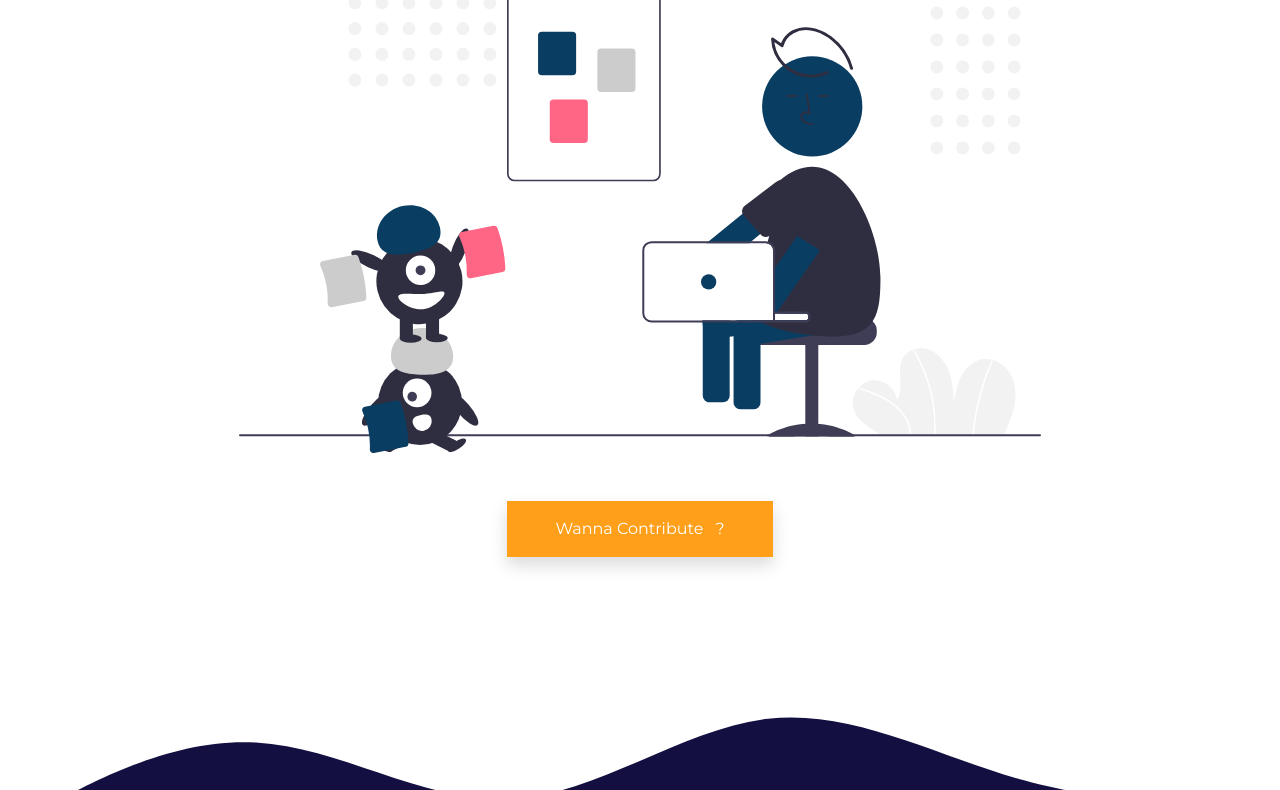
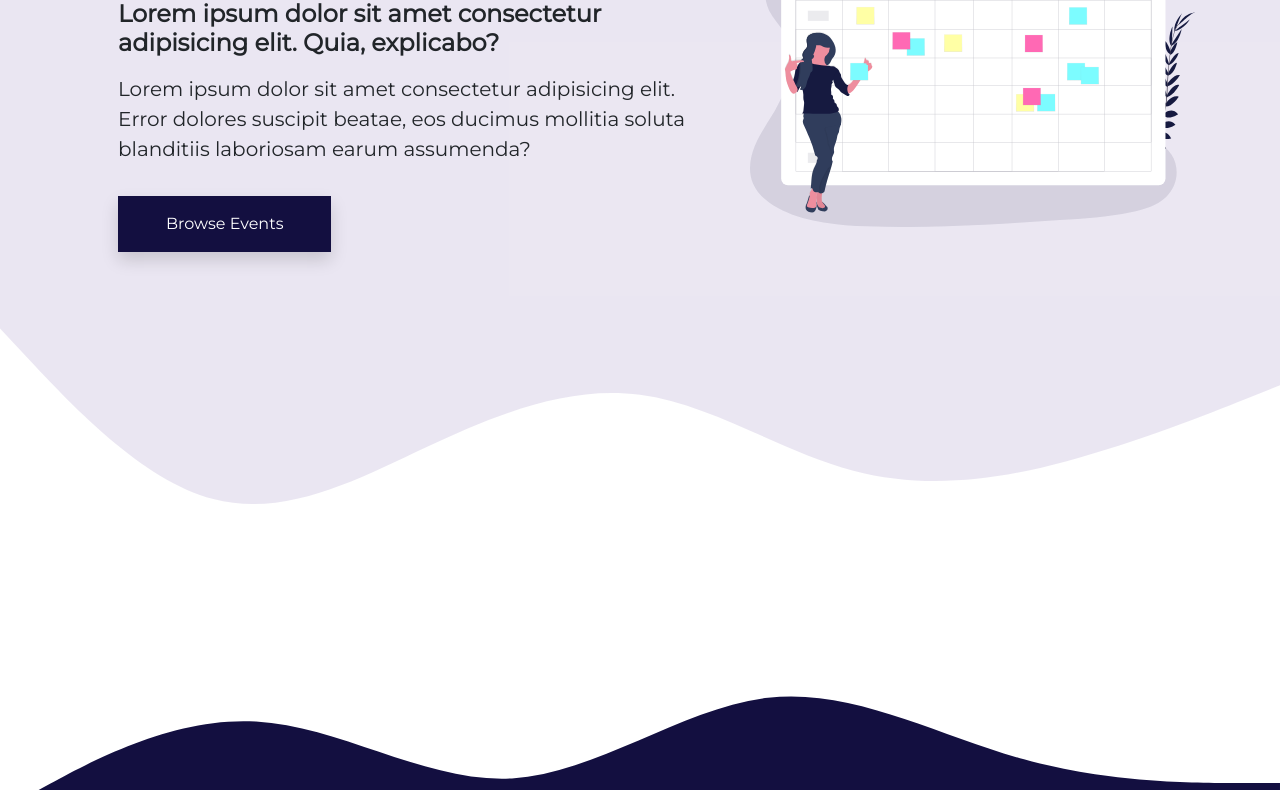
Before and after one commit to avikaevents/avikaevents.github.io, a plain HTML site: page index.html in a window 1280 px wide. Shown: the part 213-1003 px from the top of the page. Drawn offline with nearby package versions, Linux system fonts and the light colour scheme.

Commit message:
updating first UI look

```diff
--- a/css/style.css
+++ b/css/style.css
@@ -55,7 +55,7 @@ p,
 }
 
 .bg-light-main {
-    background-color: #130f4021;
+    background-color: #6a4ea123;
 }
 
 @media (max-width: 320px) {
--- a/index.html
+++ b/index.html
@@ -16,16 +16,41 @@
     <!--importing static HTML CODE-->
     <script src="./js/component/navbar.js"></script>
 
-    <!-- maine body code here-->
-    <div class="container py-5 d-flex flex-column align-items-center justify-content-center" data-aos="fade-left">
-        <h3 class="mt-3 text-muted display-light">Duhan is coding! DND #peace</h3>
-        <img src="./img/bugs.svg" class="p-3 my-3 img-fluid vh-75" alt="bugs image" />
-        <a href="https://github.com/avikaevents" target="_blank">
-            <button
-                class="btn btn-primary shadow text-decoration-none btn-link px-5 py-3 mt-3 rounded-0 border-0 text-white bg-orange">
-                Wanna Contribute <span class="pl-2">?</span>
-            </button>
-        </a>
+    <!--landup page here!-->
+    <div class="bg-light-main">
+        <div class="container py-5">
+            <div class="d-flex row align-items-center justify-items-center mh-100">
+                <div class="col-sm-12 col-md-7 px-5 mt-3">
+                    <h1 class="display-4 font-weight-light" data-aos="fade-in" data-aos-delay="100">
+                        <span class="text-main font-weight-bold">A</span>vika
+                        <span class="text-main font-weight-bold">E</span>vents
+                    </h1>
+                    <h4 class="my-3 display-5 display-light d-none d-md-block" data-aos="fade-bottom"
+                        data-aos-delay="300">
+                        <strong>Lorem ipsum dolor sit amet consectetur adipisicing elit. Quia, explicabo?</strong></h4>
+                    <p class="lead font-weight-light" data-aos="fade-in" data-aos-delay="600">
+                        Lorem ipsum dolor sit amet consectetur adipisicing elit. Error dolores suscipit beatae, eos
+                        ducimus mollitia soluta blanditiis laboriosam earum assumenda?
+                    </p>
+                    <a href="#!" target="_blank" data-aos-delay="800" data-aos="fade-bottom">
+                        <button
+                            class="btn btn-primary shadow text-decoration-none btn-link px-5 py-3 mt-3 rounded-0 border-0 text-white bg-main">
+                            Browse Events
+                        </button>
+                    </a>
+                </div>
+                <div class="col-sm-12 col-md-5" data-aos="fade-left">
+                    <img class="img-fluid d-none d-md-block" src="./img/events.svg">
+                </div>
+            </div>
+        </div>
+    </div>
+    <div>
+        <svg xmlns="http://www.w3.org/2000/svg" viewBox="0 0 1440 320">
+            <path fill="#6a4ea123" fill-opacity="1"
+                d="M0,32L40,74.7C80,117,160,203,240,224C320,245,400,203,480,165.3C560,128,640,96,720,106.7C800,117,880,171,960,192C1040,213,1120,203,1200,181.3C1280,160,1360,128,1400,112L1440,96L1440,0L1400,0C1360,0,1280,0,1200,0C1120,0,1040,0,960,0C880,0,800,0,720,0C640,0,560,0,480,0C400,0,320,0,240,0C160,0,80,0,40,0L0,0Z">
+            </path>
+        </svg>
     </div>
 
     <!--importing static HTML CODE-->
@@ -40,8 +65,8 @@
     <script src="https://unpkg.com/aos@2.3.1/dist/aos.js"></script>
     <script>
         AOS.init({
-            offset: 120, // offset (in px) from the original trigger point
-            delay: 100, // values from 0 to 3000, with step 50ms
+            offset: 120,
+            delay: 100,
             duration: 700,
         });
     </script>
```
Also changed, not shown: img/events.svg (added).
